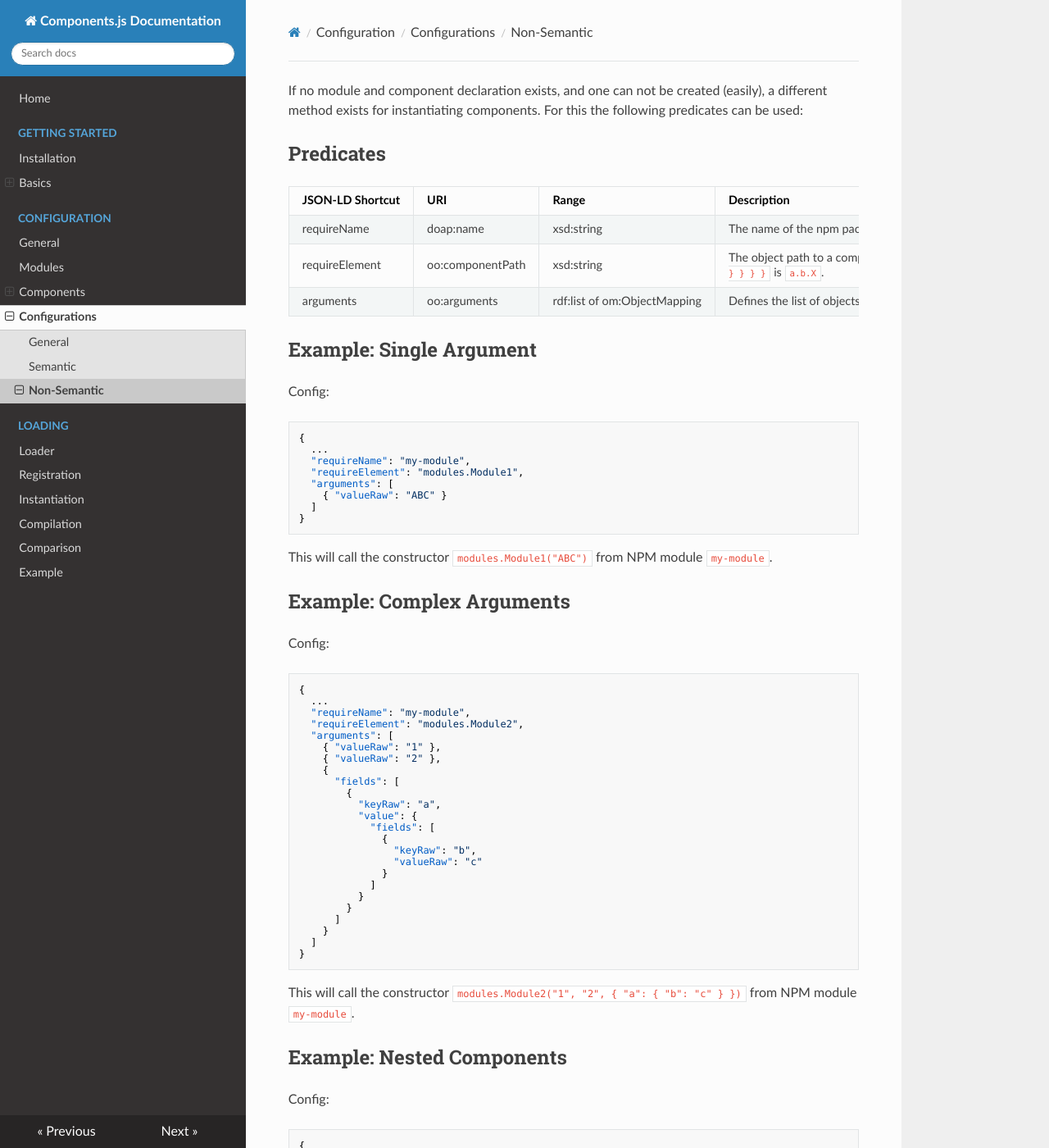
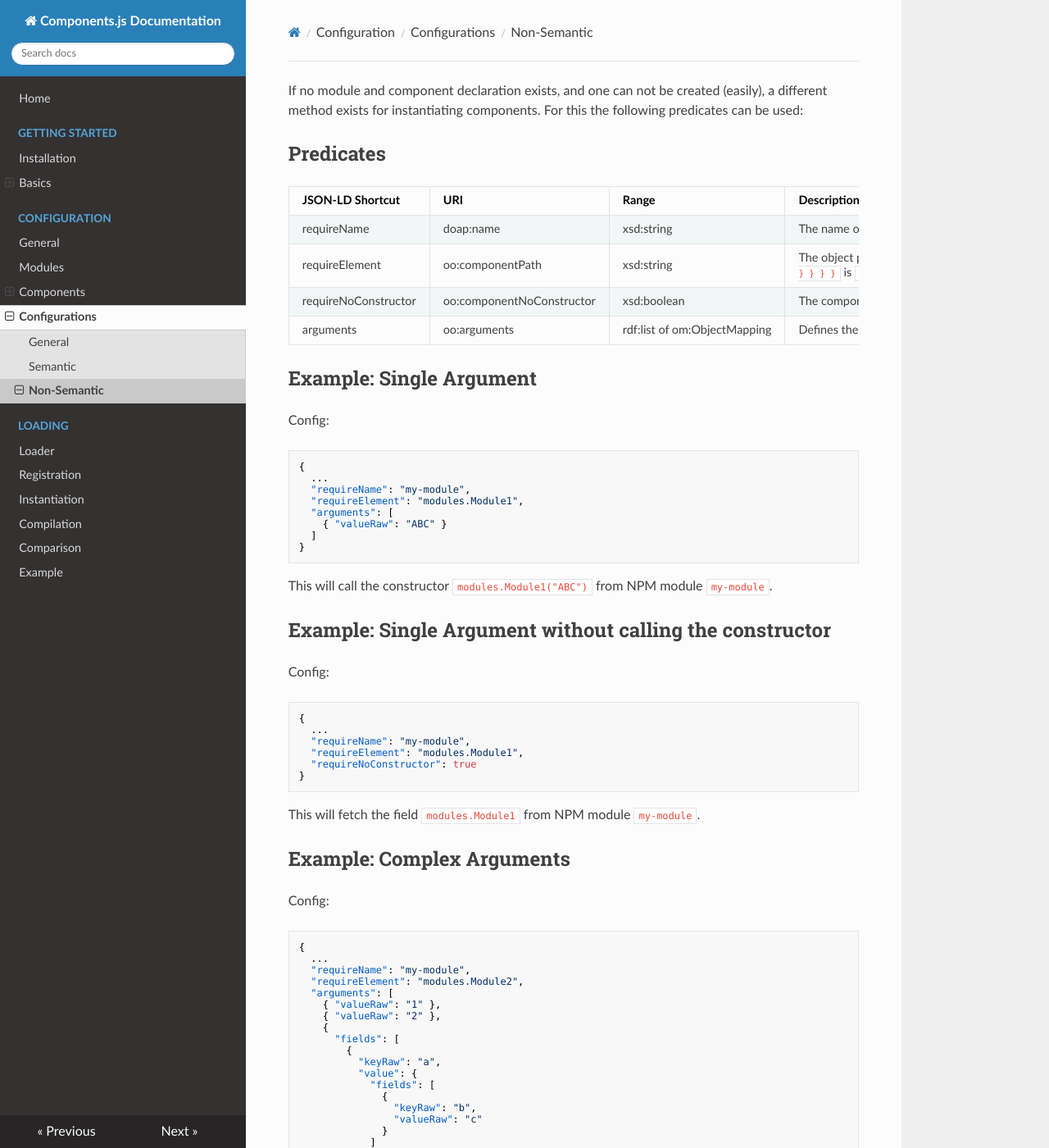
Before and after one commit to LinkedSoftwareDependencies/Documentation-Components.js, an MkDocs documentation site: the page built from docs/configuration/configurations/nonsemantic.md, in a window 1280 px wide and 1400 px high. Shown: the whole window at 82% size. Built offline with MkDocs 1.6.1, drawn with Linux system fonts in a browser that asks for light colours; nearby versions of some CDN libraries; old or Windows-style settings are respelled for this version of MkDocs.

Commit message:
Document requireNoConstructor

````diff
--- a/docs/configuration/configurations/nonsemantic.md
+++ b/docs/configuration/configurations/nonsemantic.md
@@ -4,11 +4,12 @@ For this the following predicates can be used:
 
 ## Predicates
 
-| JSON-LD Shortcut     | URI                     | Range         | Description |
-| -------------------- | ----------------------- | ------------- | ----------- |
-| requireName          | doap:name               | xsd:string    | The name of the npm package in which the component that needs instantiation can be found. |
-| requireElement       | oo:componentPath        | xsd:string    | The object path to a component delimited by `.`. For example, the path to element `X` in object `{ a: { b: { X: { ... } } } }` is `a.b.X`. |
-| arguments            | oo:arguments            | rdf:list of om:ObjectMapping | Defines the list of objects that should be used to construct the component. These arguments must be [ObjectMappings](../components/object_mapping/). |
+| JSON-LD Shortcut     | URI                       | Range         | Description |
+| -------------------- | ------------------------- | ------------- | ----------- |
+| requireName          | doap:name                 | xsd:string    | The name of the npm package in which the component that needs instantiation can be found. |
+| requireElement       | oo:componentPath          | xsd:string    | The object path to a component delimited by `.`. For example, the path to element `X` in object `{ a: { b: { X: { ... } } } }` is `a.b.X`. |
+| requireNoConstructor | oo:componentNoConstructor | xsd:boolean   | The component indicated by the current path requires no constructor call. |
+| arguments            | oo:arguments              | rdf:list of om:ObjectMapping | Defines the list of objects that should be used to construct the component. These arguments must be [ObjectMappings](../components/object_mapping/). |
 
 ## Example: Single Argument
 
@@ -25,6 +26,20 @@ Config:
 ```
 
 This will call the constructor `modules.Module1("ABC")` from NPM module `my-module`.
+
+## Example: Single Argument without calling the constructor
+
+Config:
+```json
+{
+  ...
+  "requireName": "my-module",
+  "requireElement": "modules.Module1",
+  "requireNoConstructor": true
+}
+```
+
+This will fetch the field `modules.Module1` from NPM module `my-module`.
 
 ## Example: Complex Arguments
 
````
